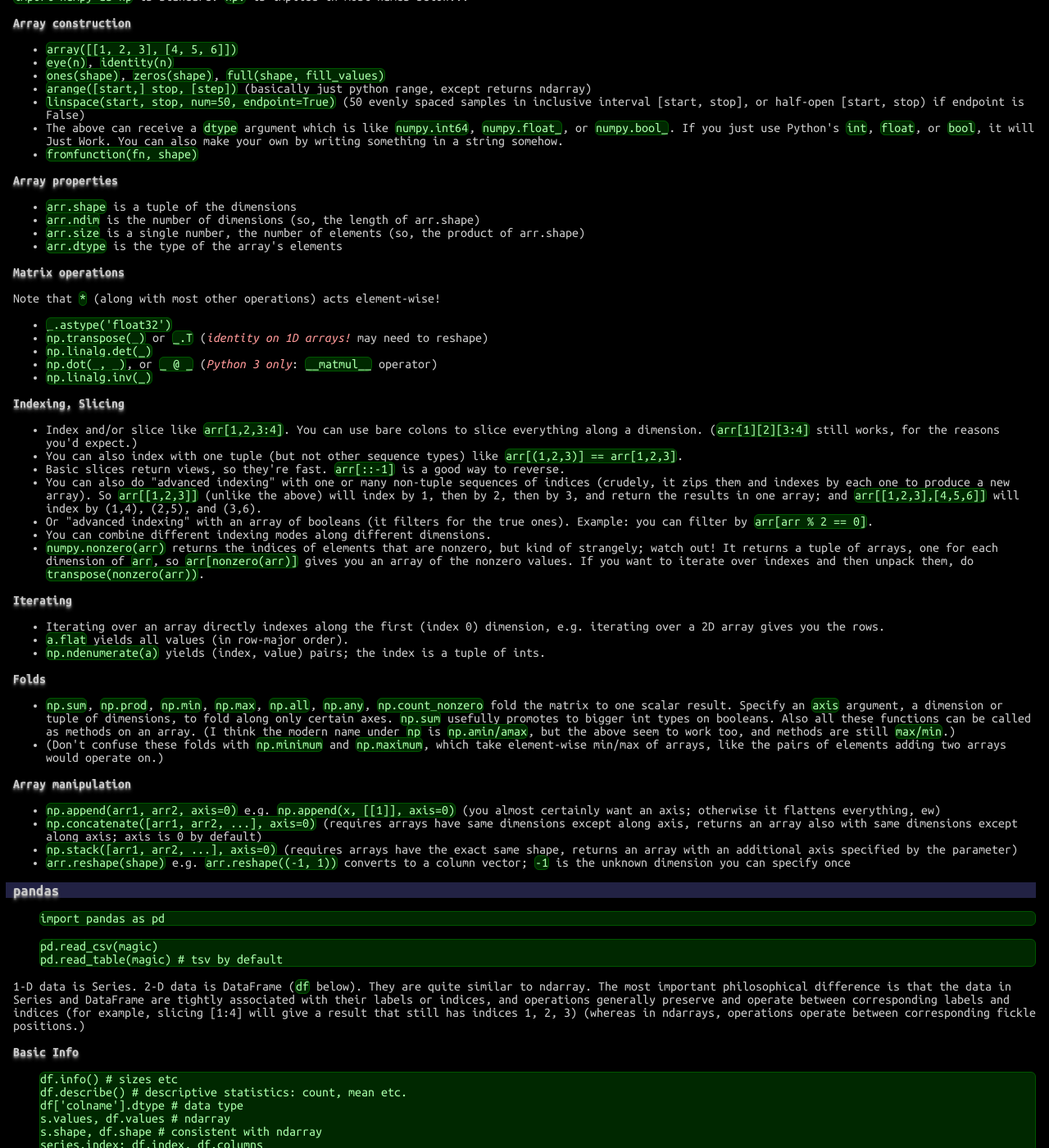
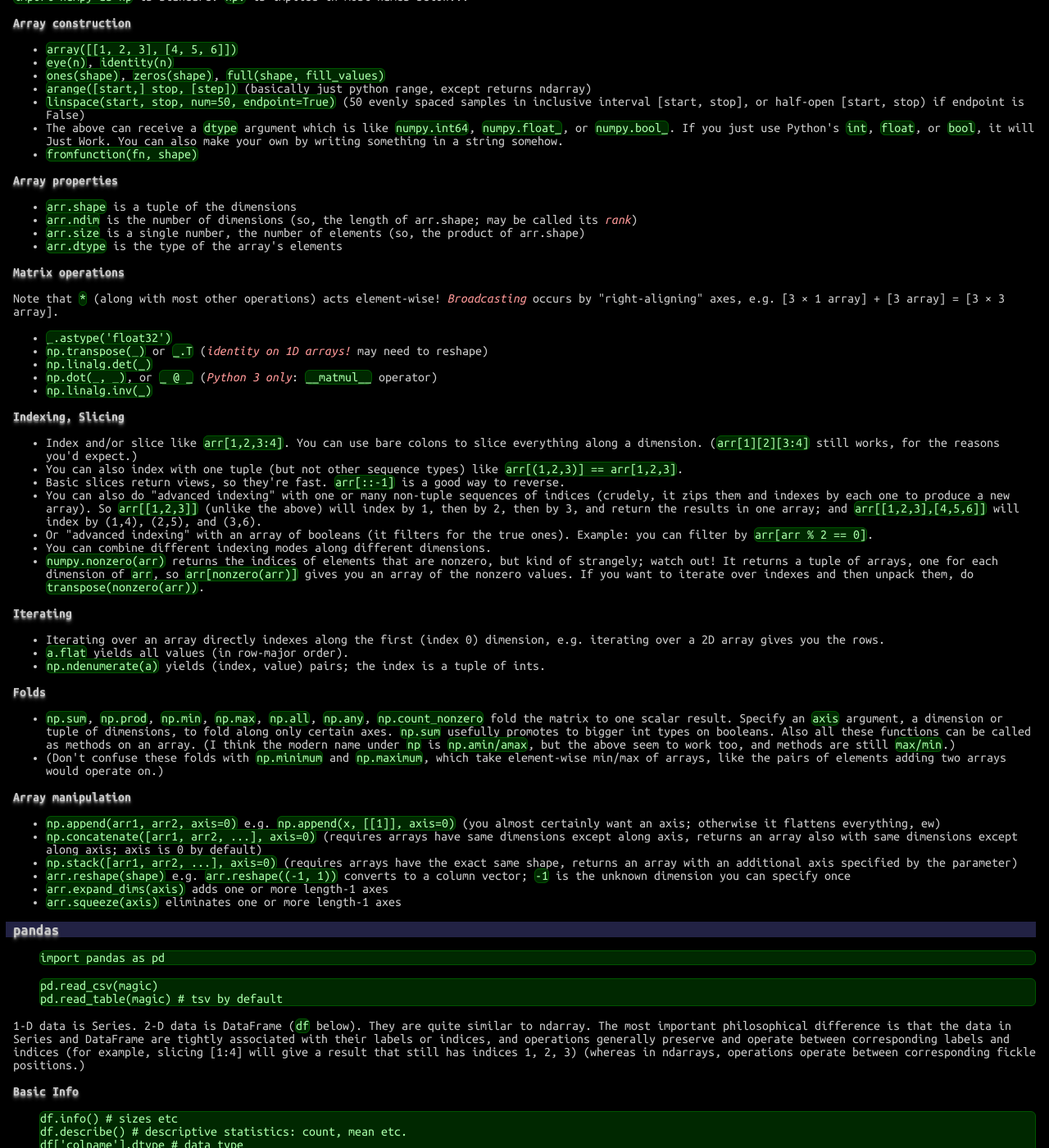
Before and after one commit to betaveros/cs, a Jekyll site: the page built from index.html, in a window 1280 px wide and 1400 px high, scrolled down 4763 px. Shown: the whole window at 82% size. Built offline with Jekyll 4.4.1, drawn with Linux system fonts in a browser that asks for light colours.

Commit message:
np stuff

```diff
--- a/_includes/python.html
+++ b/_includes/python.html
@@ -232,12 +232,12 @@ print(pickle.loads(pickle.dumps(RCE())))
 <h4>Array properties</h4>
 <ul>
 	<li><code>arr.shape</code> is a tuple of the dimensions</li>
-	<li><code>arr.ndim</code> is the number of dimensions (so, the length of arr.shape)</li>
+	<li><code>arr.ndim</code> is the number of dimensions (so, the length of arr.shape; may be called its <em>rank</em>)</li>
 	<li><code>arr.size</code> is a single number, the number of elements (so, the product of arr.shape)</li>
 	<li><code>arr.dtype</code> is the type of the array's elements</li>
 </ul>
 <h4>Matrix operations</h4>
-<p>Note that <code>*</code> (along with most other operations) acts element-wise!</p>
+<p>Note that <code>*</code> (along with most other operations) acts element-wise! <em>Broadcasting</em> occurs by "right-aligning" axes, e.g. [3 × 1 array] + [3 array] = [3 × 3 array].</p>
 <ul>
 	<li><code>_.astype('float32')</code></li>
 	<li><code>np.transpose(_)</code> or <code>_.T</code> (<em>identity on 1D arrays!</em> may need to reshape)</li>
@@ -272,6 +272,8 @@ print(pickle.loads(pickle.dumps(RCE())))
 	<li><code>np.concatenate([arr1, arr2, ...], axis=0)</code> (requires arrays have same dimensions except along axis, returns an array also with same dimensions except along axis; axis is 0 by default)</li>
 	<li><code>np.stack([arr1, arr2, ...], axis=0)</code> (requires arrays have the exact same shape, returns an array with an additional axis specified by the parameter)</li>
 	<li><code>arr.reshape(shape)</code> e.g. <code>arr.reshape((-1, 1))</code> converts to a column vector; <code>-1</code> is the unknown dimension you can specify once</li>
+	<li><code>arr.expand_dims(axis)</code> adds one or more length-1 axes</li>
+	<li><code>arr.squeeze(axis)</code> eliminates one or more length-1 axes</li>
 </ul>
 <h3>pandas</h3>
 <pre>import pandas as pd</pre>
```
